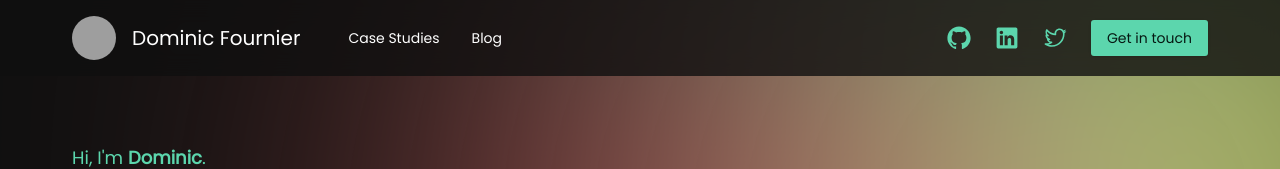
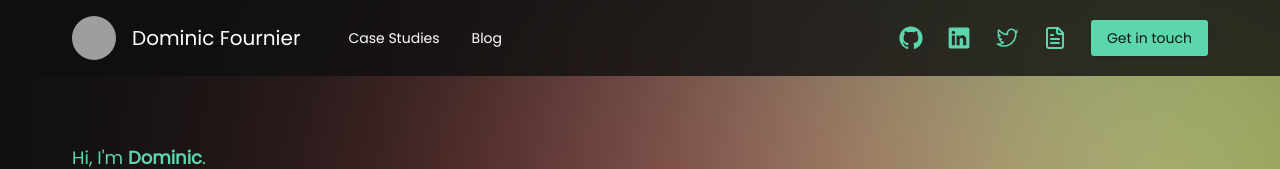
Before and after one commit to DominicF96/portfolio, a Next.js app: page /en in a window 1280 px wide. Shown: the top 169 px of the page. Built offline with nearby package versions, Linux system fonts and the light colour scheme; grey boxes are pictures that could not be loaded.

Commit message:
Added localized CVs

```diff
--- a/components/Footer/index.tsx
+++ b/components/Footer/index.tsx
@@ -13,9 +13,9 @@ function Footer({ locale }: Props) {
   return (
     <footer className="pt-16 pb-16">
       <CenteredContainer className="flex flex-col md:flex-row justify-start md:justify-between items-start md:items-center">
-        <Copyrights locale={locale}/>
+        <Copyrights locale={locale} />
         <div className="flex justify-start md:justify-end items-center pt-8 md:py-0">
-          <Socials className="mr-16" />
+          <Socials className="mr-16" locale={locale} />
           <ButtonScrollTop />
         </div>
       </CenteredContainer>
--- a/components/Navbar/index.tsx
+++ b/components/Navbar/index.tsx
@@ -97,7 +97,7 @@ function NavbarMobileDrawer({ locale, isOpen }: NavbarMobileDrawerProps) {
       </ul>
       <ul className="flex flex-col gap-2 ">
         <li>
-          <Socials />
+          <Socials locale={locale} />
         </li>
         <li>
           <Link href="mailto:contact@dominicfournier.com" className="w-full">
@@ -137,7 +137,7 @@ function NavbarDesktopLinks({ locale }: NavbarDesktopLinksProps) {
         <li>
           <ul className="flex items-center">
             <li>
-              <Socials />
+              <Socials locale={locale} />
             </li>
             <li>
               <Link href="mailto:contact@dominicfournier.com">
--- a/components/Socials/index.tsx
+++ b/components/Socials/index.tsx
@@ -7,9 +7,12 @@ import Link from "next/link";
 import React from "react";
 import { Button } from "../ui/button";
 import socials from "@/constants/socials";
+import { FileTextIcon } from "lucide-react";
+import { Locale } from "@/i18n.config";
 
 type Props = {
   className?: string;
+  locale?: Locale;
 };
 
 const SocialsLogoMap = (social: string) => {
@@ -25,7 +28,7 @@ const SocialsLogoMap = (social: string) => {
   }
 };
 
-function Socials({ className }: Props) {
+function Socials({ className, locale }: Props) {
   return (
     <ul className={`flex gap-2 ${className || ""}`}>
       {socials.map((social) => (
@@ -37,6 +40,13 @@ function Socials({ className }: Props) {
           </Link>
         </li>
       ))}
+      <li>
+        <Link href={`/${locale}/files/Dominic_Fournier.pdf`} download={`Dominic_Fournier_${locale}.pdf`} target="_blank">
+          <Button variant="link" className="px-2" aria-label="CV / Resume">
+            <FileTextIcon color="#5cd6ad" height={24} width={24} />
+          </Button>
+        </Link>
+      </li>
     </ul>
   );
 }
```
Also changed, not shown: 2 other files (tests, documents, lock files or other folders).
